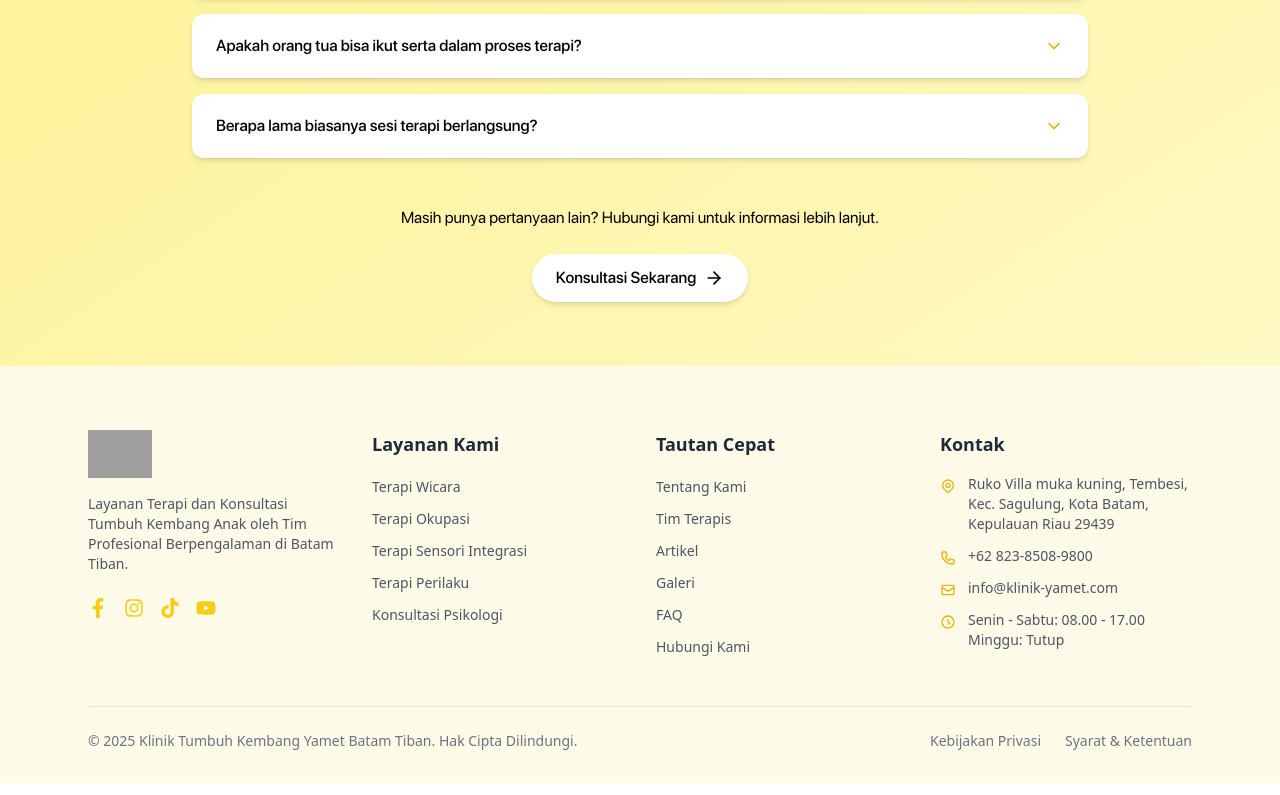
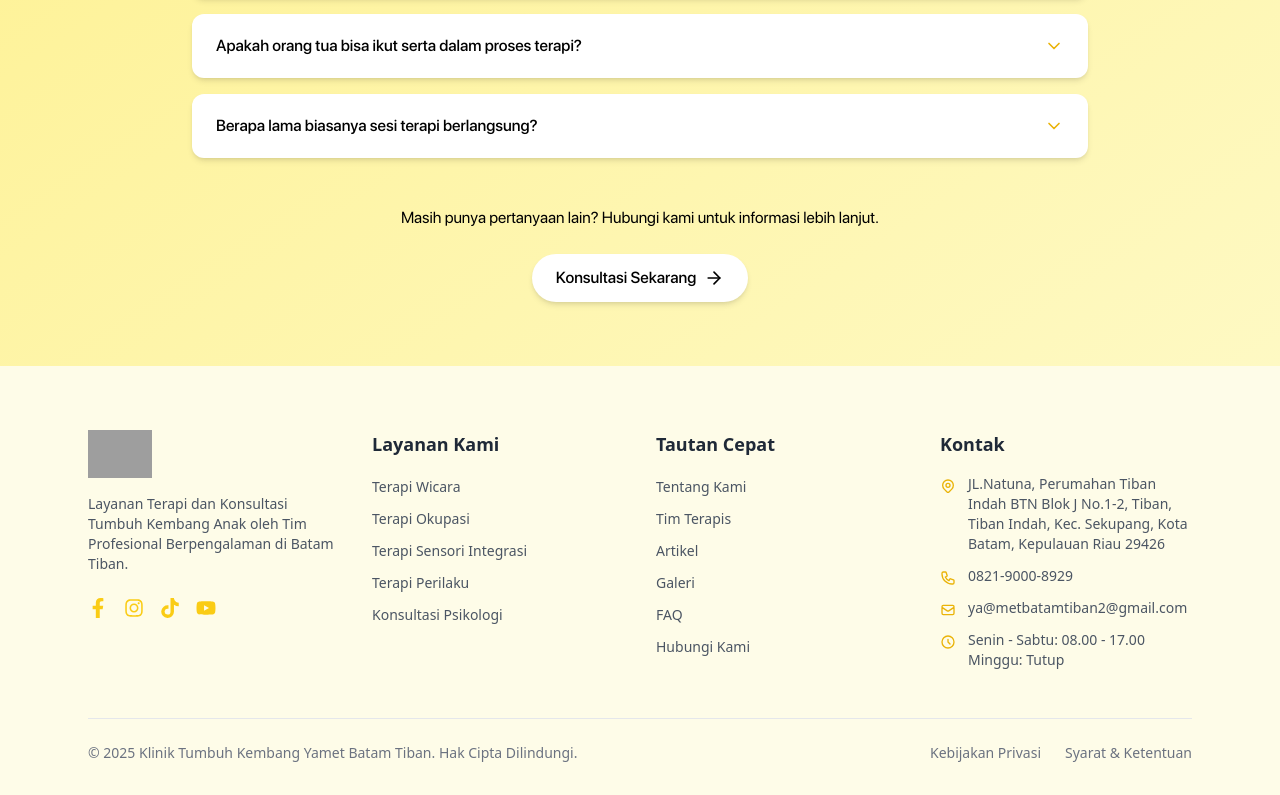
Before and after one commit to envexx/landing-page-yamet, a React (Vite) app: page / in a window 1280 px wide. Shown: the part 5886-6681 px from the top of the page. Built offline with nearby package versions, Linux system fonts and the light colour scheme; grey boxes are pictures that could not be loaded.

Commit message:
perubahan informasi yamet

```diff
--- a/src/components/Footer.jsx
+++ b/src/components/Footer.jsx
@@ -137,7 +137,7 @@ const Footer = () => {
                   </svg>
                 </div>
                 <span className="text-gray-600 text-sm">
-                  Ruko Villa muka kuning, Tembesi, Kec. Sagulung, Kota Batam, Kepulauan Riau 29439
+                JL.Natuna, Perumahan Tiban Indah BTN Blok J No.1-2, Tiban, Tiban Indah, Kec. Sekupang, Kota Batam, Kepulauan Riau 29426
                 </span>
               </li>
               <li className="flex items-start">
@@ -147,7 +147,7 @@ const Footer = () => {
                   </svg>
                 </div>
                 <span className="text-gray-600 text-sm">
-                  +62 823-8508-9800
+                0821-9000-8929
                 </span>
               </li>
               <li className="flex items-start">
@@ -157,7 +157,7 @@ const Footer = () => {
                   </svg>
                 </div>
                 <span className="text-gray-600 text-sm">
-                  info@klinik-yamet.com
+                  ya@metbatamtiban2@gmail.com
                 </span>
               </li>
               <li className="flex items-start">
--- a/src/components/Testimoni.jsx
+++ b/src/components/Testimoni.jsx
@@ -118,7 +118,7 @@ const Testimonials = () => {
         {/* Carousel Container */}
         <div className="relative max-w-4xl mx-auto">
           {/* Main Carousel */}
-          <div className="overflow-hidden relative rounded-xl bg-white shadow-lg">
+          <div className="overflow-hidden relative rounded-xl bg-gray-100 shadow-sm">
             <div
               className="flex transition-transform duration-500 ease-out"
               style={{ transform: `translateX(-${currentIndex * 100}%)` }}
```
